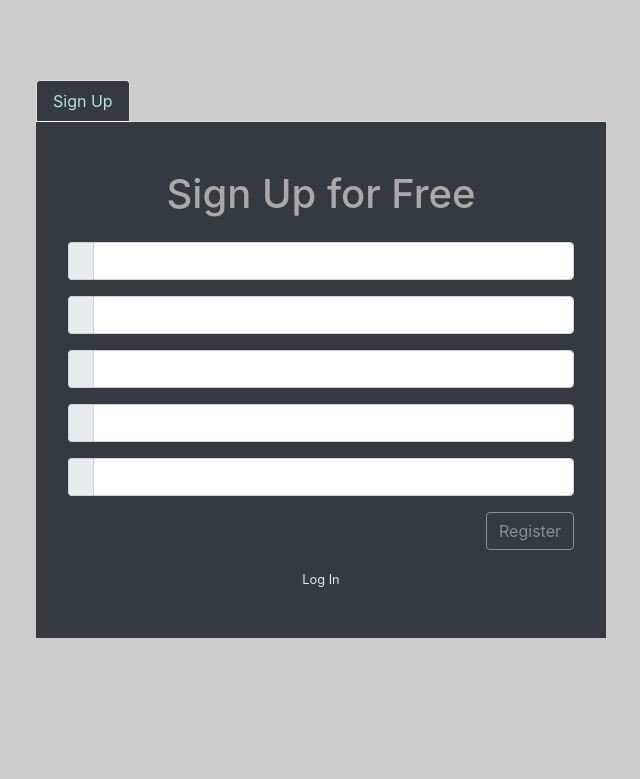
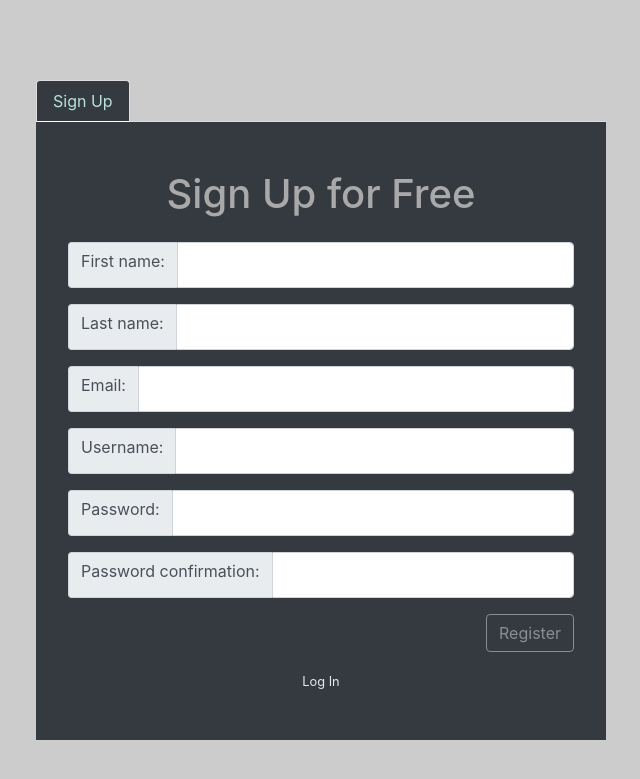
Before and after one commit to dmkibuka/Python-Photo-Gallery-App, a Django app: template src/templates/accounts/registration/user_registration.html in a window 1280 px wide. Shown: the top 779 px of the page, without its empty margins (319-959 px from the left). Run offline with Django 3.2, Linux system fonts and the light colour scheme; the template is opened without the code that fills it: values that come from a table or form of the project are taken from there, others are empty; the visitor is signed in with stand-in values (Sample User, id 1); some libraries are stand-ins or nearby versions.

Commit message:
register confirm password and sve form to database

```diff
--- a/src/accounts/forms.py
+++ b/src/accounts/forms.py
@@ -1,13 +1,35 @@
 from django.contrib.auth.models import User
-from django.forms import ModelForm
+from django import forms
+from django.contrib.auth.forms import UserCreationForm
 
 # Registration user form model
-class UserRegistration(ModelForm):
-    """docstring for UserRegistration"""
-    def __init__(self, arg):
-        super(UserRegistration, self).__init__()
-        self.arg = arg
+# Inherit from UserCreationForm
+class UserRegistration(UserCreationForm):
+    # add required to email feild
+    email = forms.EmailField(required=True)
 
     class Meta:
         model = User
-        fields = ['first_name', 'last_name', 'email', 'username', 'password']
+        fields = [
+            'first_name',
+            'last_name',
+            'email',
+            'username',
+            'password1',
+            'password2'
+        ]
+    """
+    def save(self, commit=True):
+        user = super(UserRegistration, self).save(commit=False)
+        # process the data in form.cleaned_data as required
+        first_name = self.cleaned_data['first_name']
+        last_name = self.cleaned_data['last_name']
+        email = self.cleaned_data['email']
+        username = self.cleaned_data['username']
+        password = self.cleaned_data['password']
+        user.set_password(password)
+
+        if commit:
+            # save user to database
+            user.save()
+    """
--- a/src/templates/accounts/registration/login.html
+++ b/src/templates/accounts/registration/login.html
@@ -1,5 +1,5 @@
 {% extends 'base.html' %}{% load i18n static %} {% block extrastyle %}{{ block.super }}
-<link rel="stylesheet" type="text/css" href="{% static 'accounts/css/login.css' %}" />{% endblock %} {% block page_title %}Login | Sign-up{% endblock %} {% block content %}
+<link rel="stylesheet" type="text/css" href="{% static 'accounts/css/login.css' %}" />{% endblock %} {% block page_title %}Welcome | Log In{% endblock %} {% block content %}
 <div class="login-form">
     <div class="container">
         <div class="row">
--- a/src/templates/accounts/registration/user_registration.html
+++ b/src/templates/accounts/registration/user_registration.html
@@ -35,8 +35,12 @@
                                 <input type="password" class="form-control" name="username" maxlength="150" id="id_username" aria-describedby="sizing-addon4" required>
                             </div>
                             <div class="form-group input-group">
-                                <span class="input-group-addon" id="sizing-addon5 id_password">{{ form.password.label_tag }}</span>
-                                <input type="password" class="form-control" name="password" maxlength="128" id="id_password" aria-describedby="sizing-addon5" required>
+                                <span class="input-group-addon" id="sizing-addon5 id_password1">{{ form.password1.label_tag }}</span>
+                                <input type="password" class="form-control" name="password1" maxlength="128" id="id_password1" aria-describedby="sizing-addon5" required>
+                            </div>
+                            <div class="form-group input-group">
+                                <span class="input-group-addon" id="sizing-addon6 id_password2">{{ form.password2.label_tag }}</span>
+                                <input type="password" class="form-control" name="password2" maxlength="128" id="id_password2" aria-describedby="sizing-addon6" required>
                             </div>
                             <div class="form-group input-group justify-content-end"><button type="submit" name="signup-btn" id="signup-btn" class="btn btn-outline-secondary">Register</button></div>
                         </form>
```
